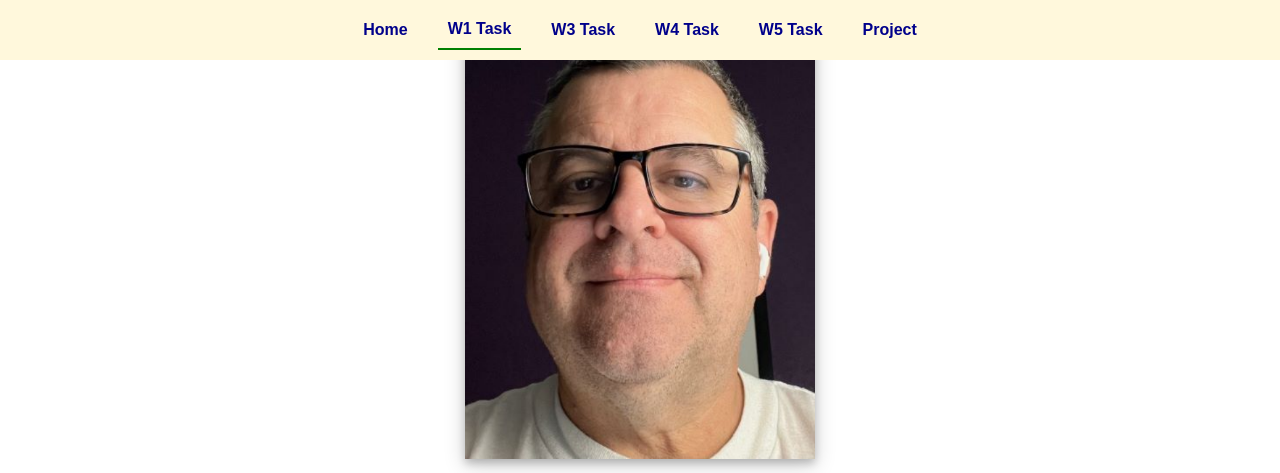
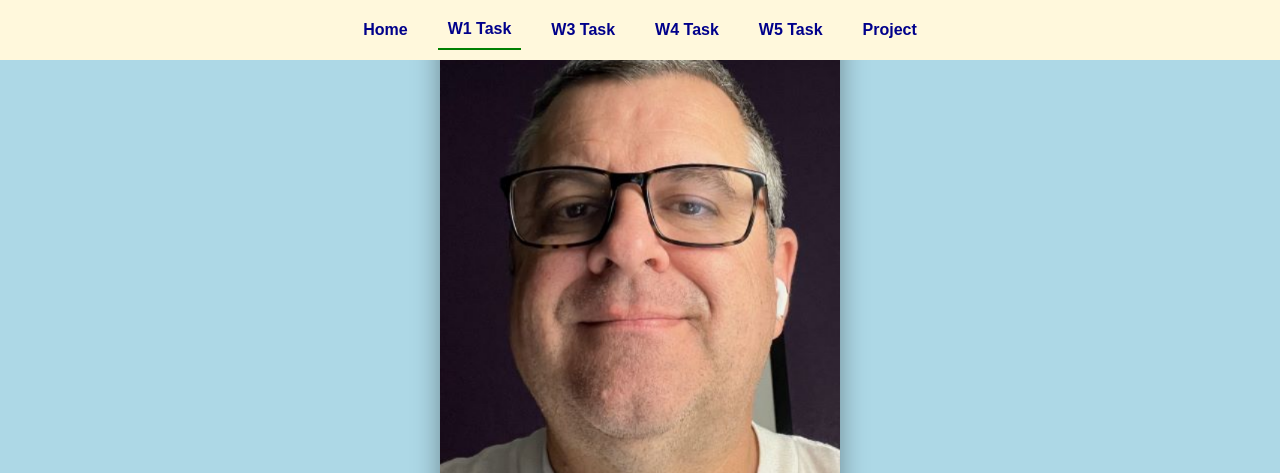
Before and after one commit to TimSansone/cse121b, a plain HTML site: page w01-task.html in a window 1280 px wide. Shown: the top 473 px of the page. Drawn offline with Linux system fonts and the light colour scheme.

Commit message:
Week 5 Updates

```diff
--- a/styles/main.css
+++ b/styles/main.css
@@ -1,3 +1,4 @@
+
 * {
     margin: 0;
     padding: 0;
@@ -7,6 +8,7 @@
   /* HTML Selectors */
   body {
     font-family: 'OpenSans', sans-serif;
+    background-color: lightblue;
   }
 
   h1, h2 {
@@ -34,9 +36,14 @@
   }
 
 img {
-  width: 350px;
-  box-shadow: 0 4px 8px 0 rgba(0, 0, 0, 0.2), 0 6px 20px 0 rgba(0, 0, 0, 0.19);
+  width: 400px;
+  box-shadow: 0 20px 30px 0 rgba(0, 0, 0, 0.2), 0 30px 20px 0 rgba(0, 0, 0, 0.19);
   text-align: center;
+}
+
+#filtered {
+  margin-left: 40px;
+    box-shadow: 0 20px 30px 0 rgba(0, 0, 0, 0.2), 0 20px 20px 0 rgba(0, 0, 0, 0.19);
 }
 
   section {
```
